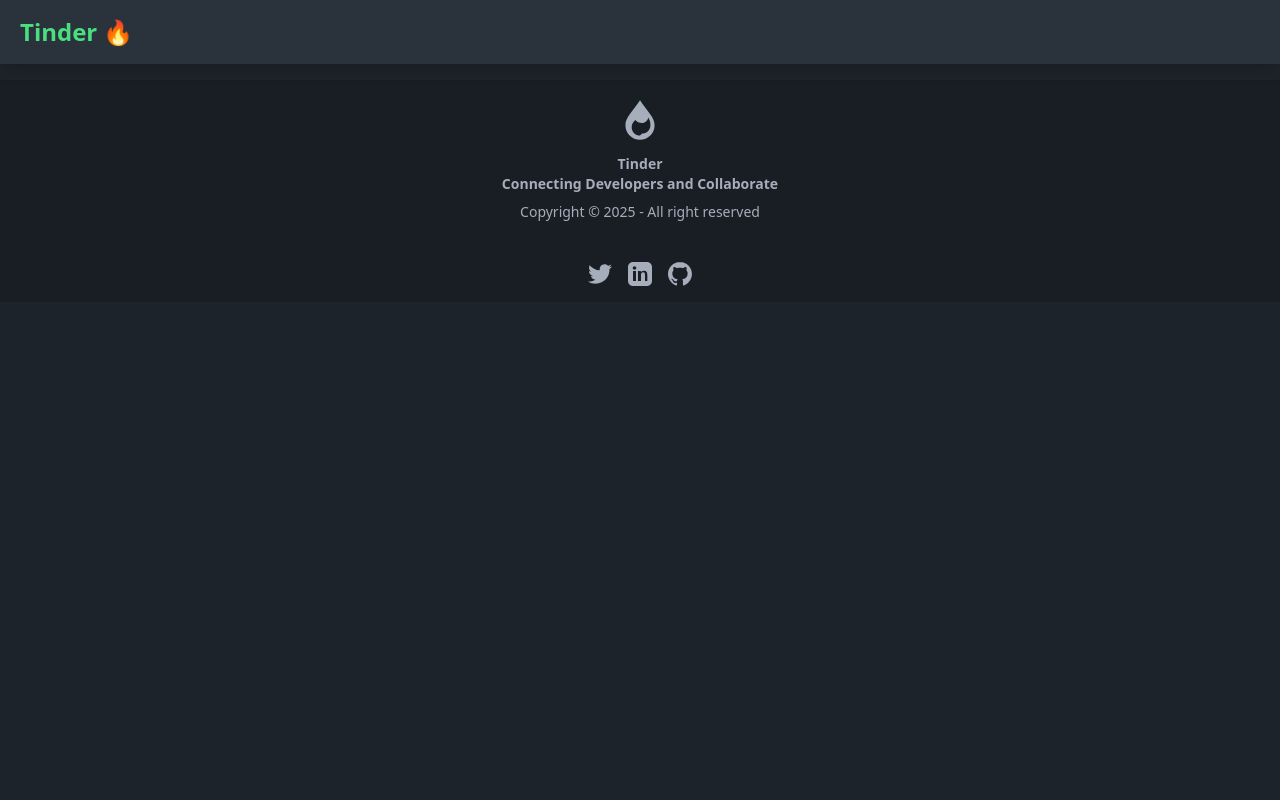
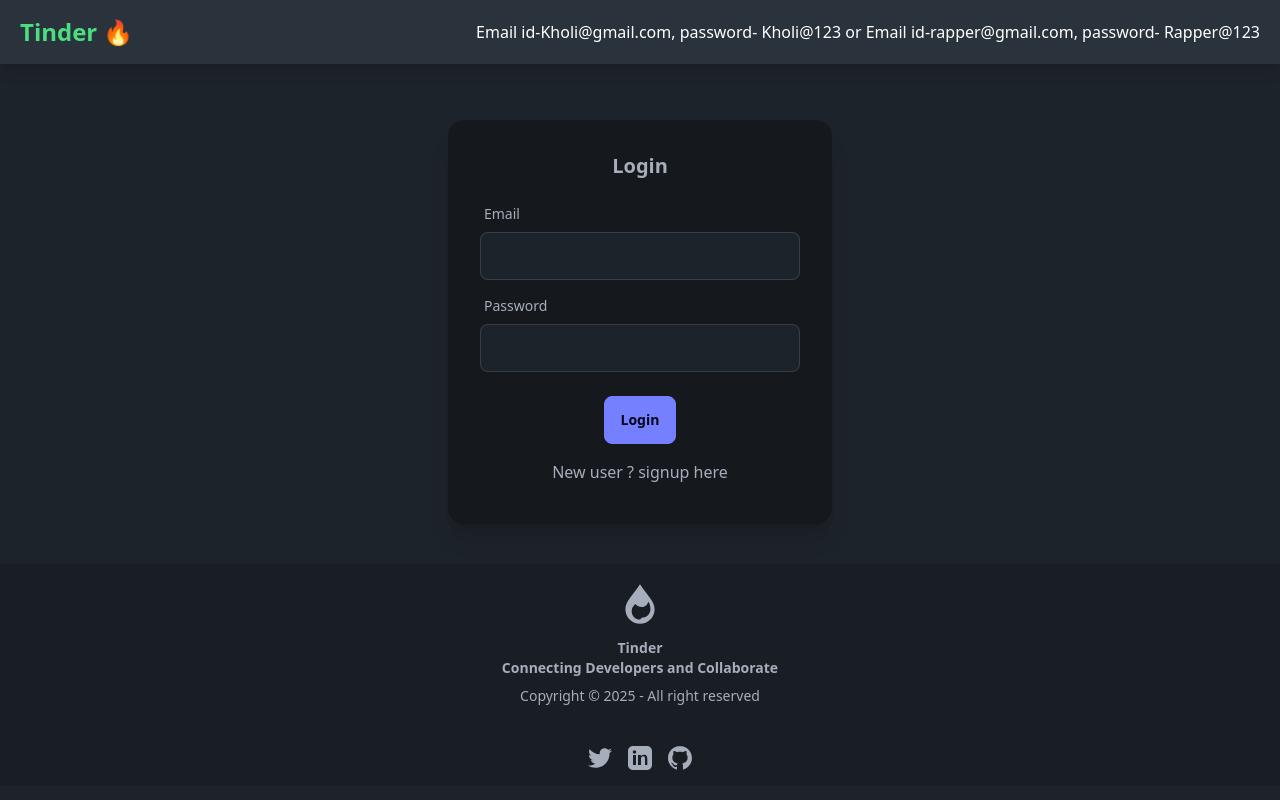
Before and after one commit to siddhhant142/DatingApp, a React (Vite) app in the folder frontend-master/: page / in a window 1280 px wide. Built offline with nearby package versions, Linux system fonts and the light colour scheme; no server answers.

Commit message:
Updated project files

```diff
--- a/frontend-master/src/App.jsx
+++ b/frontend-master/src/App.jsx
@@ -17,8 +17,9 @@
         <BrowserRouter basename="/">
           <Routes>
             <Route path="/" element={<Body />}>
-              <Route path="/" element={<Feed />} />
-              <Route path="/login" element={<Login />} />
+              <Route path="/user/feed" element={<Feed />} />
+              <Route path="/" element={<Login />} />
+               <Route path="/login" element={<Login />} />
               <Route path="/profile" element={<Profile />} />
               <Route path="/connections" element={<Connections />} />
               <Route path="/requests" element={<Requests />} />
--- a/frontend-master/src/Components/Navbar.jsx
+++ b/frontend-master/src/Components/Navbar.jsx
@@ -28,6 +28,8 @@
         <Link to="/" className="text-2xl font-bold text-green-400 hover:text-green-300 transition">
           Tinder 🔥
         </Link>
+
+        <p> Email id-Kholi@gmail.com, password- Kholi@123 or Email id-rapper@gmail.com, password- Rapper@123 </p>
 
         {user && (
           <div className="flex items-center gap-4">
```
